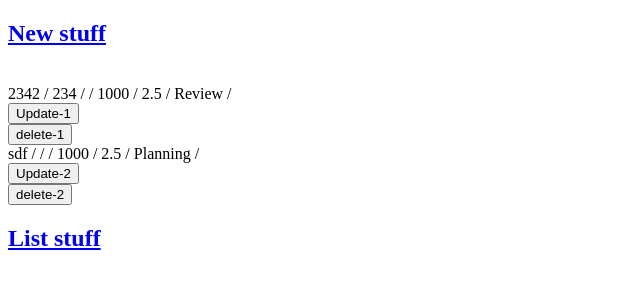
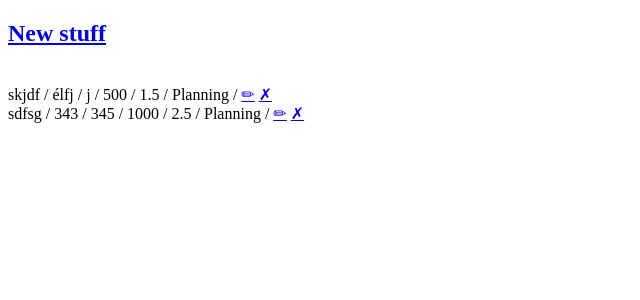
Before and after one commit to mateszummer/super-sprinter-3000-mateszummer, a Flask app: page / in a window 1280 px wide. Shown: the top 300 px of the page, without its empty margins (0-640 px from the left). Run offline with Flask 2, Linux system fonts and the light colour scheme.

Commit message:
icons included

```diff
--- a/save.csv
+++ b/save.csv
@@ -1,2 +1,2 @@
-2342,234,,1000,2.5,Review
-sdf,,,1000,2.5,Planning
+skjdf,élfj,j,500,1.5,Planning
+sdfsg,343,345,1000,2.5,Planning
--- a/server.py
+++ b/server.py
@@ -69,10 +69,6 @@ def route_delete(post_id):
 def route_reach_1(post_id):
     lst = read_csv()
     return render_template("reach.html", note = lst[post_id-1], page="/update/%d"%post_id)
-@app.route("/list")
-def get_list():
-    lst = read_csv()
-    return render_template("list.html", lst=lst)
 
 if __name__ == "__main__":
     app.secret_key = 'Scrublord123'
--- a/templates/index.html
+++ b/templates/index.html
@@ -10,13 +10,9 @@
                 {% for sublist in lst_real[i-1] %}
                     {{sublist}} /
                 {%endfor%}
-                <form action=reach/{{i}}>
-                    <input type="submit" value=Update-{{i}} />
-                </form>
-                <form action=delete/{{i}}>
-                    <input type="submit" value=delete-{{i}} />
-                </form>
+                <a href=/reach/{{i}}>&#x270F;</a>
+                <a href=/delete/{{i}}>&#x2717;</a>
+                <br>
             {%endfor%}
-        <h2><a href ="/list"> List stuff</a></h2>
     </body>
 </html>
```
Also changed, not shown: templates/list.html (deleted, +0 -12 lines).
